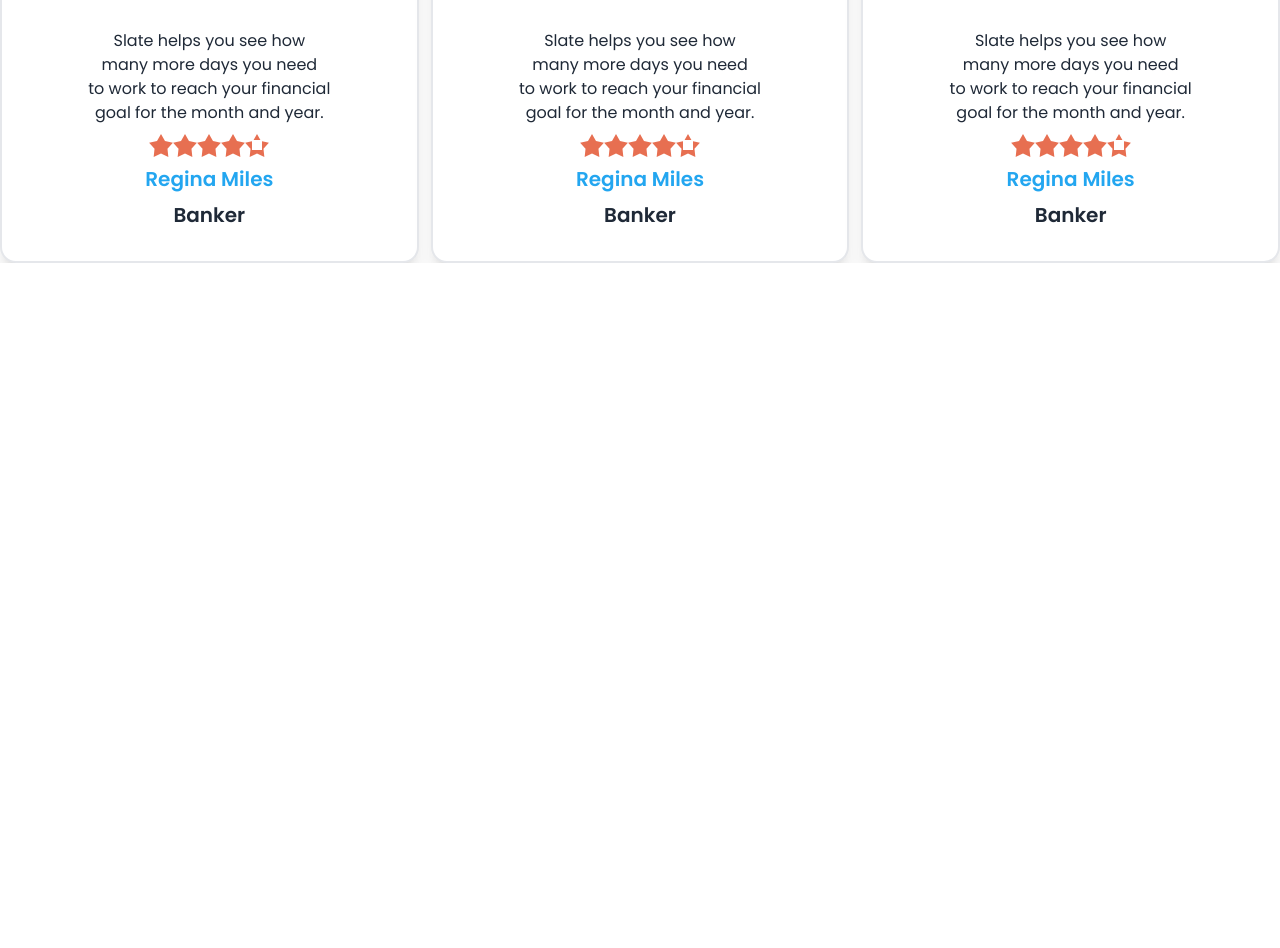
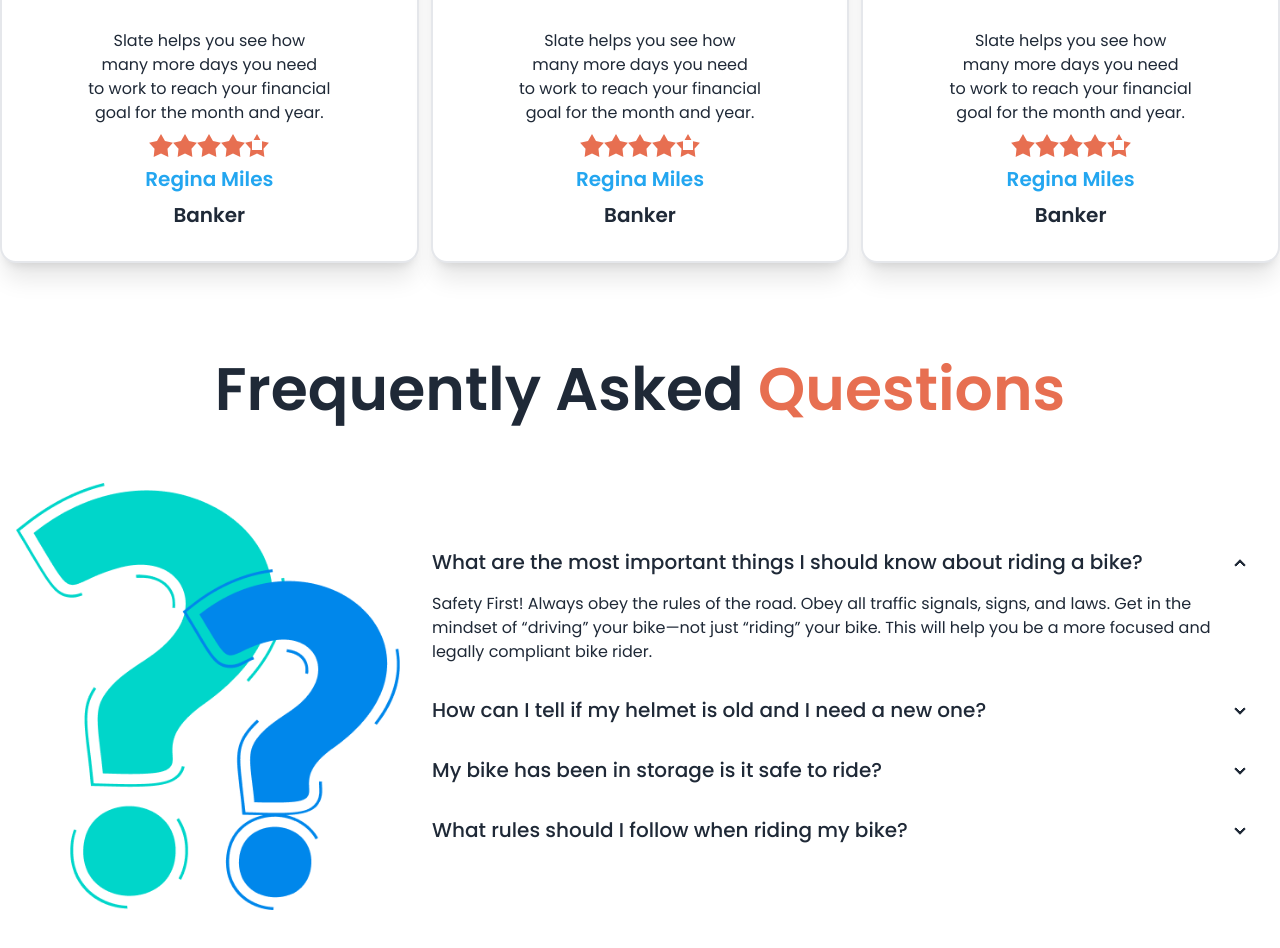
Before and after one commit to Md-Merajul-Hasan/BikerZone-DaisyUI-Tailwind-, a plain HTML site: page index.html in a window 1280 px wide. Shown: the part 2421-3369 px from the top of the page. Before the commit the page ends 2684 px from the top, so only its background shows below. Drawn offline with nearby package versions, Linux system fonts and the light colour scheme.

Commit message:
FAQ section done

```diff
--- a/index.html
+++ b/index.html
@@ -359,6 +359,52 @@
           </div>
         </div>
       </section>
+      <!-- FAQ section -->
+      <section class="my-24">
+        <h2 class="text-3xl lg:text-6xl font-semibold text-center mb-12">
+          Frequently Asked <span class="text-primary">Questions</span>
+        </h2>
+        <div class="hero">
+          <div class="hero-content flex-col lg:flex-row">
+            <img
+              src="./images/others/faq.png"
+              class="max-w-sm" />
+            <!-- accordion -->
+            <div>
+              <div class="collapse collapse-arrow">
+                <input type="radio" name="my-accordion-2" checked="checked" />
+                <div class="collapse-title text-xl font-medium">What are the most important things I should
+                  know about riding a bike?</div>
+                <div class="collapse-content">
+                  <p>Safety First! Always obey the rules of the road. Obey all traffic signals, signs, and laws. Get in the mindset of “driving” your bike—not just “riding” your bike. This will help you be a more focused and legally compliant bike rider. </p>
+                </div>
+              </div>
+              <div class="collapse collapse-arrow">
+                <input type="radio" name="my-accordion-2" />
+                <div class="collapse-title text-xl font-medium">How can I tell if my helmet is old and I need a
+                  new one?</div>
+                <div class="collapse-content">
+                  <p>Obey all traffic signals, signs, and laws. Get in the mindset of “driving” your bike—not just “riding” your bike.</p>
+                </div>
+              </div>
+              <div class="collapse collapse-arrow">
+                <input type="radio" name="my-accordion-2" />
+                <div class="collapse-title text-xl font-medium">My bike has been in storage is it safe to ride?</div>
+                <div class="collapse-content">
+                  <p>Safety First! Always obey the rules of the road. Obey all traffic signals, signs, and laws. Get in the mindset of “driving” your bike—not just “riding” your bike.</p>
+                </div>
+              </div>
+              <div class="collapse collapse-arrow">
+                <input type="radio" name="my-accordion-2" />
+                <div class="collapse-title text-xl font-medium">What rules should I follow when riding my bike?</div>
+                <div class="collapse-content">
+                  <p>This will help you be a more focused and legally compliant bike rider.</p>
+                </div>
+              </div>
+            </div>
+          </div>
+        </div>
+      </section>
     </main>
     <!-- footer section -->
     <footer></footer>
```
